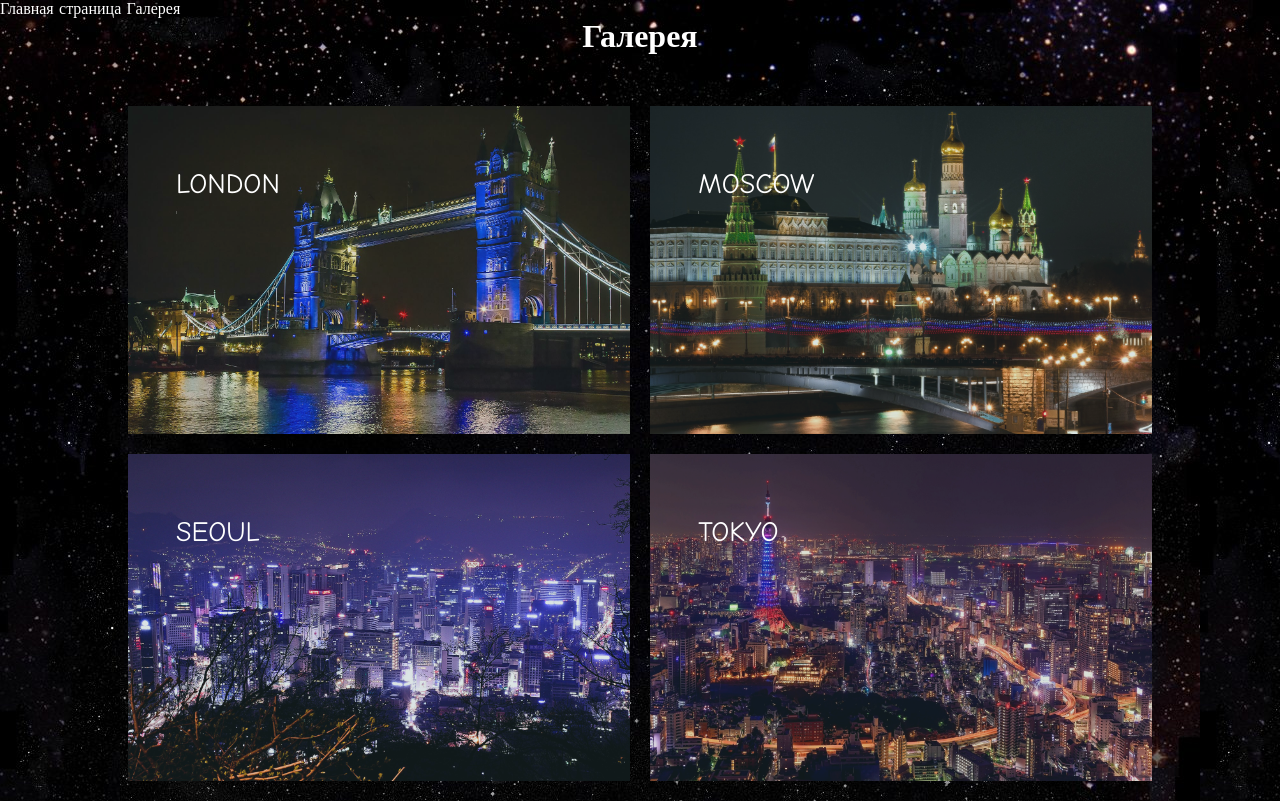
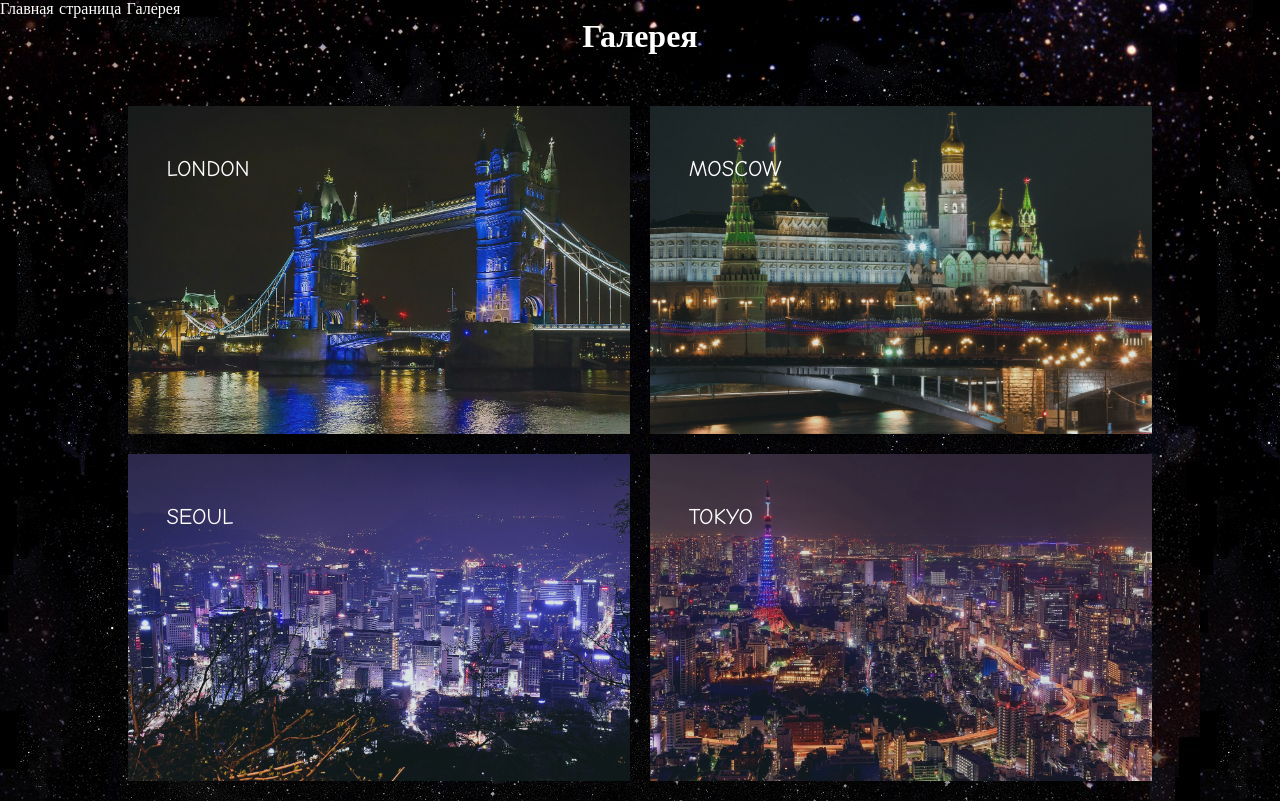
Before and after one commit to kakakak241/Web-Development, a plain HTML site: page gallery.html in a window 1280 px wide. Shown: the top 801 px of the page. Drawn offline with Linux system fonts and the light colour scheme.

Commit message:
change em to vw

```diff
--- a/gallery.css
+++ b/gallery.css
@@ -66,7 +66,7 @@ body{
     padding: 2em;
     color: #fff;
     text-transform: uppercase;
-    font-size: 1.5em;
+    font-size: 1.5vw;
     -webkit-backface-visibility: hidden;
     backface-visibility: hidden;
 }
```
